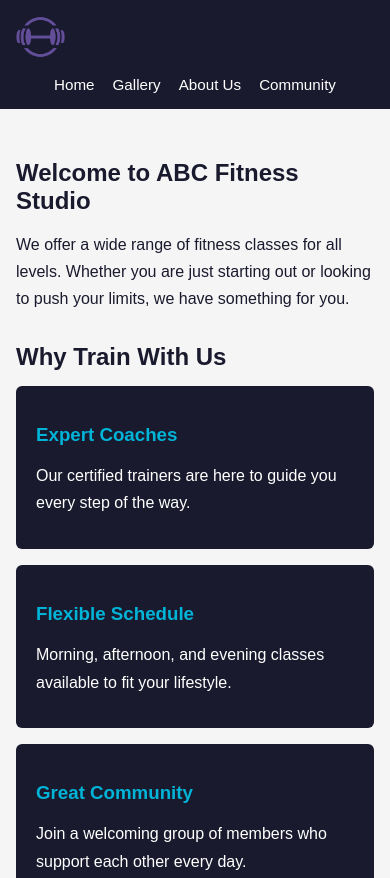
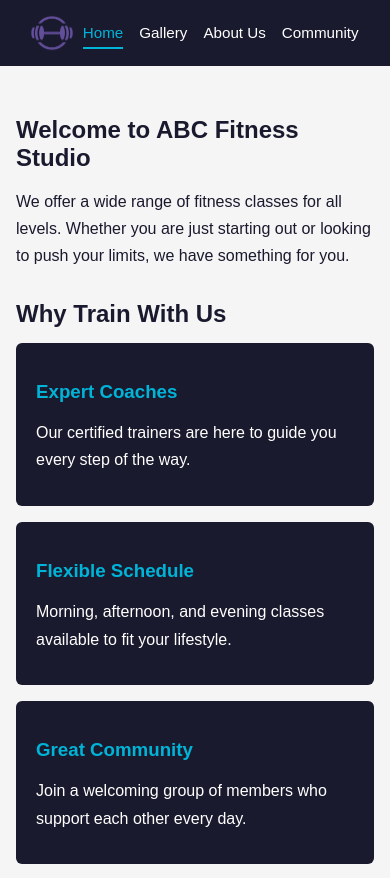
Before and after one commit to Kodelack47/ABCFitnessStudio, a plain HTML site: page index.html in a window 390 px wide. Shown: the top 878 px of the page. Drawn offline with Linux system fonts and the light colour scheme.

Commit message:
Underline the current page and hovered links in the navigation
Logo sits left and links right. The current page's link and any
hovered/focused link get a teal underline. On phones the logo and
links share one compact row.

```diff
--- a/style.css
+++ b/style.css
@@ -22,36 +22,49 @@ body {
   min-height: 100vh;
 }
 
-/* HEADER */
+/* HEADER
+   Logo on the left, navigation on the right. */
 header {
   background-color: #1a1a2e;
   color: white;
   padding: 15px 30px;
   display: flex;
   align-items: center;
+  justify-content: space-between;
   gap: 20px;
 }
 
 header img {
   height: 50px;
+  display: block;
 }
 
-header h1 {
-  flex: 1;
-  text-align: center;
-  font-size: 1.5rem;
-  color: white;
+header nav {
+  display: flex;
+  flex-wrap: wrap;
+  gap: 6px 24px;
 }
 
 header nav a {
   color: white;
-  margin-left: 15px;
   text-decoration: none;
   font-size: 0.95rem;
+  padding: 6px 0;
+  /* Transparent line that becomes visible on hover / current page */
+  border-bottom: 2px solid transparent;
+  transition: border-color 0.2s, color 0.2s;
 }
 
-header nav a:hover {
+header nav a:hover,
+header nav a:focus-visible {
   color: #00b4d8;
+  border-bottom-color: #00b4d8;
+}
+
+/* The page you are currently on */
+header nav a.active {
+  color: #00b4d8;
+  border-bottom-color: #00b4d8;
 }
 
 /* MAIN */
@@ -265,31 +278,23 @@ footer p {
 }
 
 /* RESPONSIVE: HEADER
-   On phones, keep the logo and page title on one row and give
-   the navigation links their own full-width row underneath. */
+   On phones, tighten the spacing so the logo and links fit,
+   and let the links wrap onto a second centered row if needed. */
 @media (max-width: 700px) {
   header {
     flex-wrap: wrap;
+    justify-content: center;
     padding: 12px 16px;
     gap: 10px;
   }
 
-  header h1 {
-    margin: 0;
-    font-size: 1.3rem;
+  header img {
+    height: 42px;
   }
 
   header nav {
-    width: 100%;
-    display: flex;
     justify-content: center;
-    flex-wrap: wrap;
-    gap: 6px 18px;
-  }
-
-  header nav a {
-    margin-left: 0;
-    padding: 4px 0;
+    gap: 4px 16px;
   }
 
   main {
```
